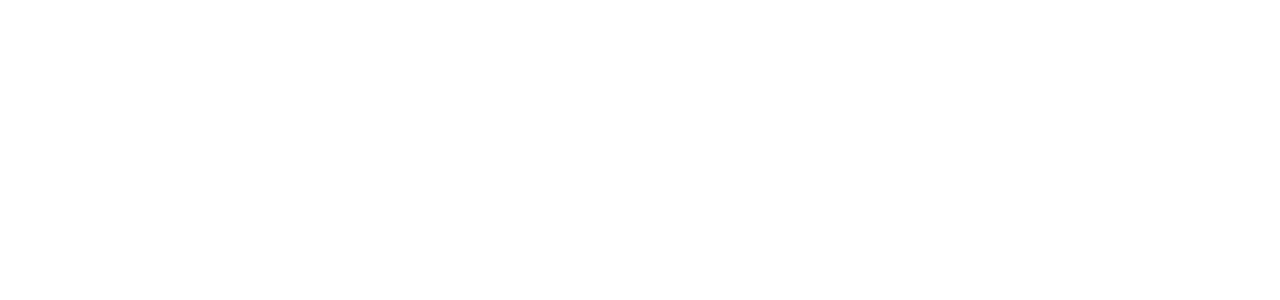
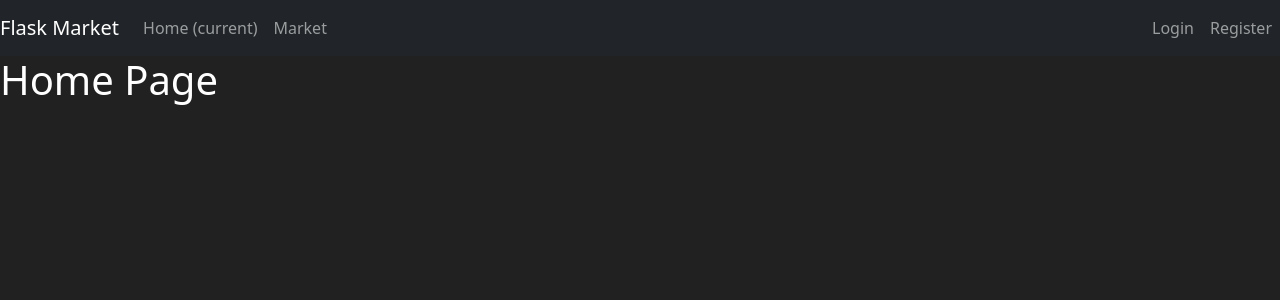
Before and after one commit to AnandC7github/Python-Flask-Market-Proj1, a Flask app: page /market in a window 1280 px wide. Before the commit the part shown is empty. Shown: the top 300 px of the page. Run offline with Flask 3, Linux system fonts and the light colour scheme.

Commit message:
copied home.html to market.html

```diff
--- a/templates/market.html
+++ b/templates/market.html
@@ -1,12 +1,43 @@
-<!DOCTYPE html>
+<!doctype html>
 <html lang="en">
-<head>
-  <meta charset="UTF-8">
-  <meta http-equiv="X-UA-Compatible" content="IE=edge">
-  <meta name="viewport" content="width=device-width, initial-scale=1.0">
-  <title>Document</title>
-</head>
-<body>
-
-</body>
+  <head>
+    <meta charset="utf-8">
+    <meta name="viewport" content="width=device-width, initial-scale=1">
+    <title>Bootstrap demo</title>
+    <link href="https://cdn.jsdelivr.net/npm/bootstrap@5.3.2/dist/css/bootstrap.min.css" rel="stylesheet" integrity="sha384-T3c6CoIi6uLrA9TneNEoa7RxnatzjcDSCmG1MXxSR1GAsXEV/Dwwykc2MPK8M2HN" crossorigin="anonymous">
+  </head>
+  <body>
+    <nav class="navbar navbar-expand-md navbar-dark bg-dark">
+      <a class="navbar-brand" href="#">Flask Market</a>
+      <button class="navbar-toggler" type="button" data-toggle="collapse" data-target="#navbarNav">
+        <span class="navbar-toggler-icon"></span>
+      </button>
+      <div class="collapse navbar-collapse" id="navbarNav">
+        <ul class="navbar-nav mr-auto">
+            <li class="nav-item active">
+                <a class="nav-link" href="#">Home <span class="sr-only">(current)</span></a>
+            </li>
+            <li class="nav-item">
+                <a class="nav-link" href="#">Market</a>
+            </li>
+        </ul>
+        <ul class="navbar-nav ms-auto"> <!-- Updated from ml-auto to ms-auto -->
+            <li class="nav-item">
+                <a class="nav-link" href="#">Login</a>
+            </li>
+            <li class="nav-item">
+                <a class="nav-link" href="#">Register</a>
+            </li>
+        </ul>
+      </div>
+    </nav>
+    <h1>Home Page</h1>
+    <script src="https://cdn.jsdelivr.net/npm/bootstrap@5.3.2/dist/js/bootstrap.bundle.min.js" integrity="sha384-C6RzsynM9kWDrMNeT87bh95OGNyZPhcTNXj1NW7RuBCsyN/o0jlpcV8Qyq46cDfL" crossorigin="anonymous"></script>
+  </body>
+  <style>
+    body {
+      background-color: #212121;
+      color : white;
+    }
+  </style>
 </html>
```
